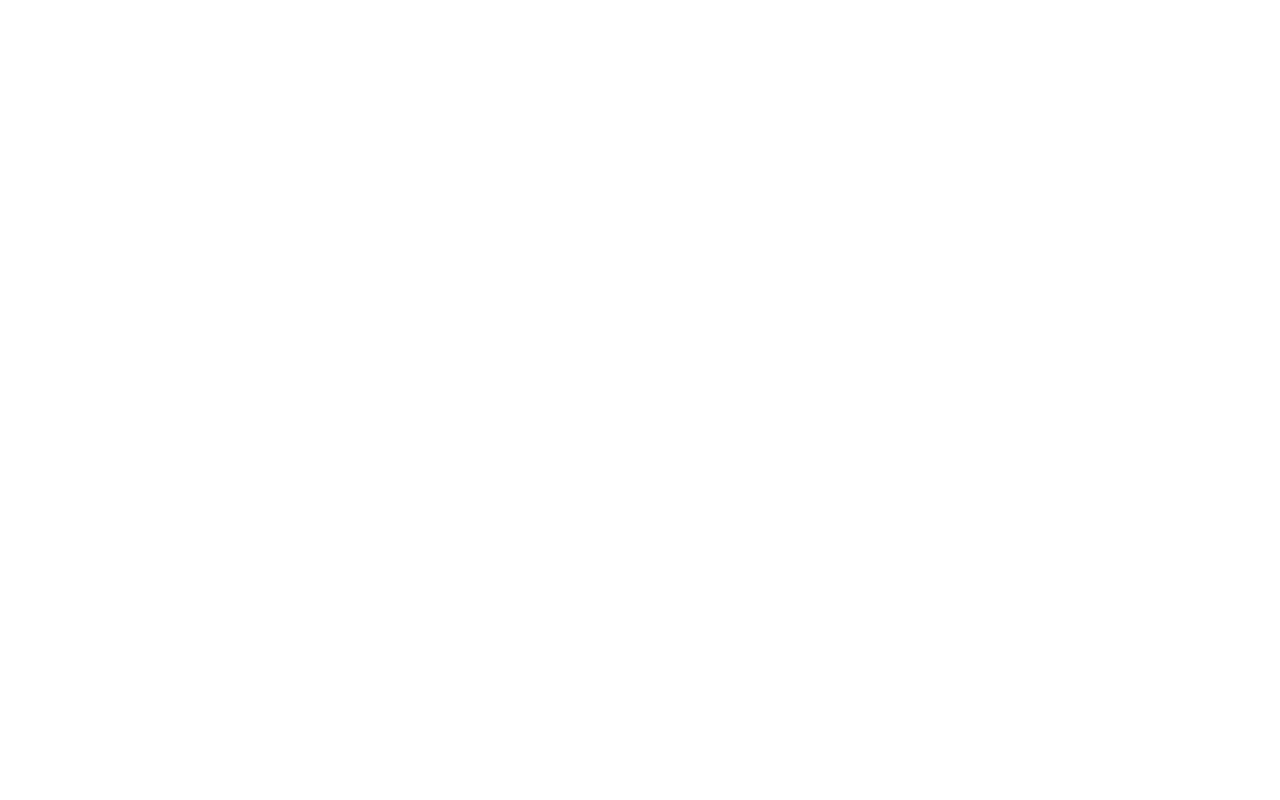
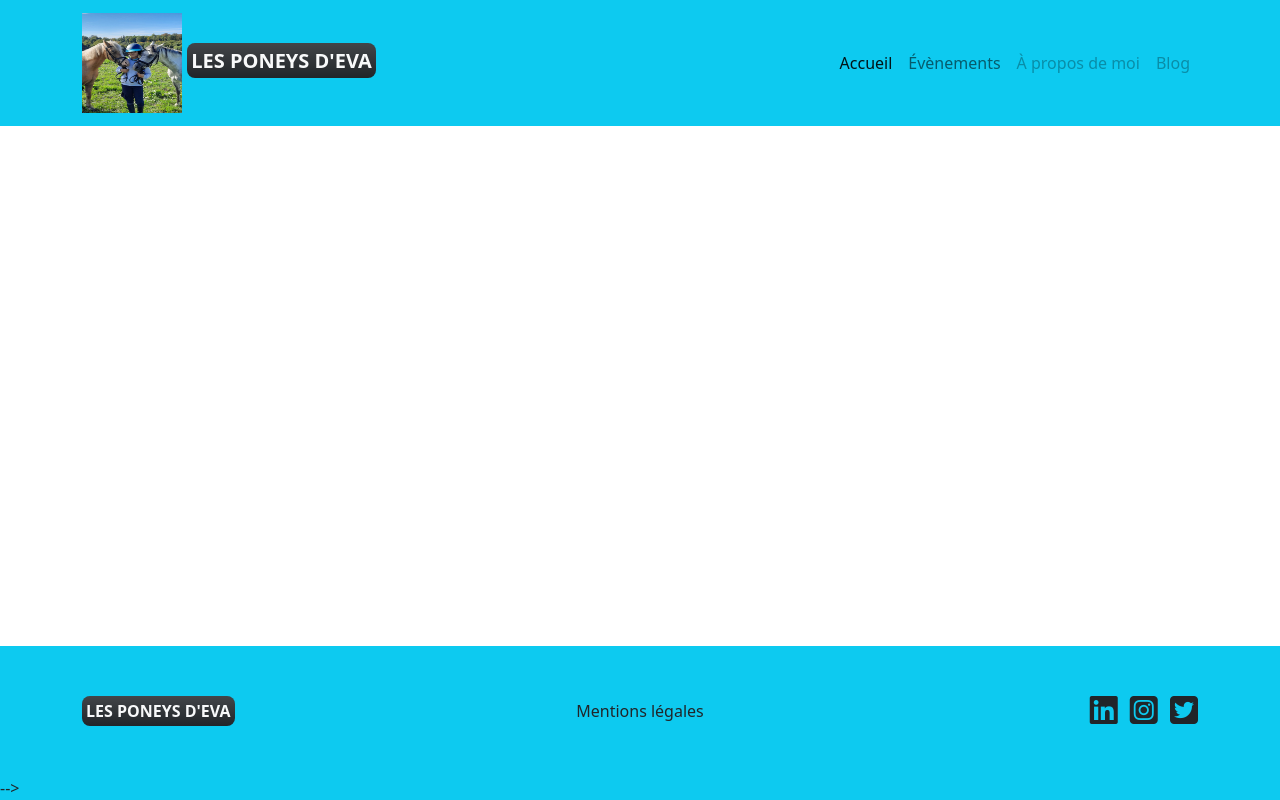
Before and after one commit to Riviera77/Les-poneys-d-Eva, a plain HTML site: page HTML/evenements.html in a window 1280 px wide. Drawn offline with nearby package versions, Linux system fonts and the light colour scheme.

Commit message:
Add tooltips and correction navbar

```diff
--- a/HTML/evenements.html
+++ b/HTML/evenements.html
@@ -0,0 +1,131 @@
+<!DOCTYPE html>
+<html lang="en">
+<<head>
+  <meta charset="UTF-8">
+  <meta http-equiv="X-UA-Compatible" content="IE=edge">
+  <meta name="viewport" content="width=device-width, initial-scale=1.0">
+  <title>Les poneys d'Eva</title>
+  <link rel="stylesheet" href="../CSS/bootstrap.min.css">
+  <link rel="stylesheet" href="../css/style.css">
+  <link rel="stylesheet" href="https://cdn.jsdelivr.net/npm/bootstrap-icons@1.5.0/font/bootstrap-icons.css">
+  <!-- Font Awesome -->
+  <script src="https://kit.fontawesome.com/14273d579a.js" crossorigin="anonymous"></script>
+  </head>
+
+  <body>
+    <!--header-->
+    <header class="py-4">
+      <nav class="navbar navbar-expand-md fixed-top navbar-light bg-info">
+
+        <div class="container">
+
+          <a class="navbar-brand text-uppercase fw-bold" href="#lesponeyd'Eva">
+            <img src="../IMG/poneys/header-eva.jpg" alt="Moonlight" width="100" height="100"
+              class="d-inline-block align-text-center" data-bs-toggle="tooltip" data-bs-placement="bottom"
+              data-bs-title="Eva et les poneys">
+            <span class="bg-dark bg-gradient p-1 rounded-3 fw-bold text-light">LES PONEYS D'EVA
+            </span>
+          </a>
+
+          <button class="navbar-toggler" type="button" data-bs-toggle="collapse" data-bs-target="#navbarNav"
+            aria-controls="navbarNav" aria-expanded="false" aria-label="Toggle navigation">
+            <span class="navbar-toggler-icon"></span>
+          </button>
+
+          <div class="collapse navbar-collapse justify-content-end" id="navbarNav">
+            <ul class="navbar-nav">
+              <li class="nav-item">
+                <a class="nav-link active" href="../HTML/index.html">Accueil</a>
+              </li>
+              <li class="nav-item">
+                <a class="nav-link" href="../HTML/evenements.html">Évènements</a>
+              </li>
+              <li class="nav-item">
+                <a class="nav-link disabled" href="#lesponeysd'Eva">À propos de moi</a>
+              </li>
+              <li class="nav-item">
+                <a class="nav-link disabled" href="#blog">Blog</a>
+              </li>
+            </ul>
+          </div>
+        </div>
+      </nav>
+    </header>
+    <!--fin header-->
+
+    <main>
+
+    </main>
+    <footer class="fixed-bottom bg-info">
+      <div class="container py-5">
+        <div class="row gy-4 align-items-center">
+          <div class="col-12 col-md-4">
+            <a class="navbar-brand text-dark text-uppercase fw-bold" href="#">
+              <span class="bg-dark bg-gradient p-1 rounded-3 text-light">Les poneys d'Eva</span>
+            </a>
+          </div>
+          <div class="col-12 col-md-4 text-md-center">
+            <ul class="list-unstyled mb-0">
+              <li>
+                <a href="#" class="text-decoration-none text-dark" data-bs-toggle="modal"
+                  data-bs-target="#mentionsLegales">Mentions légales</a>
+              </li>
+            </ul>
+          </div>
+          <div class="col-12 col-md-4 text-md-end">
+            <ul class="list-inline mb-0">
+              <li class="list-inline-item">
+                <a href="#" class="text-decoration-none text-dark" data-bs-toggle="tooltip" title="LinkedIn">
+                  <i class="fab fa-linkedin fa-2x"></i>
+                </a>
+              </li>
+              <li class="list-inline-item">
+                <a href="#" class="text-decoration-none text-dark" data-bs-toggle="tooltip" title="Instagram">
+                  <i class="fab fa-instagram-square fa-2x"></i>
+                </a>
+              </li>
+              <li class="list-inline-item">
+                <a href="#" class="text-decoration-none text-dark" data-bs-toggle="tooltip" title="Twitter">
+                  <i class="fab fa-twitter-square fa-2x"></i>
+                </a>
+              </li>
+            </ul>
+          </div>
+        </div>
+      </div>
+
+      <!-- Modal -->
+      <div class="modal fade" id="mentionsLegales" tabindex="-1" aria-labelledby="exampleModalLabel" aria-hidden="true">
+        <div class="modal-dialog modal-dialog-centered modal-dialog-scrollable">
+          <div class="modal-content">
+            <div class="modal-header">
+              <h5 class="modal-title">Mentions Légales</h5>
+              <button type="button" class="btn-close" data-bs-dismiss="modal" aria-label="Close"></button>
+            </div>
+            <div class="modal-body">
+              <p>
+                Lorem ipsum dolor sit amet, consectetur adipiscing elit. Nullam tellus leo, volutpat vitae
+                mi
+                ultrices,
+                sollicitudin
+                blandit dui. Mauris ultricies iaculis leo id consequat. Class aptent taciti
+                sociosqu ad litora torquent per conubia nostra, per inceptos himenaeos. Sed posuere risus viverra ornare
+                porttitor. Nullam egestas nec libero eget sagittis.
+                Phasellus vulputate ante a vulputate vehicula. Suspendisse nec dolor ante.
+              </p>
+            </div>
+          </div>
+        </div>
+      </div>
+      <!--fin modal-->-->
+
+      <!--script JS-->
+      <script src="../JS/bootstrap.bundle.min.js"></script>
+      <script>
+        const tooltipTriggerList = document.querySelectorAll('[data-bs-toggle="tooltip"]')
+        const tooltipList = [...tooltipTriggerList].map(tooltipTriggerEl => new bootstrap.Tooltip(tooltipTriggerEl))
+      </script>
+    </footer>
+  </body>
+
+</html>
```
Also changed, not shown: HTML/index.html (+14 -13 lines).
